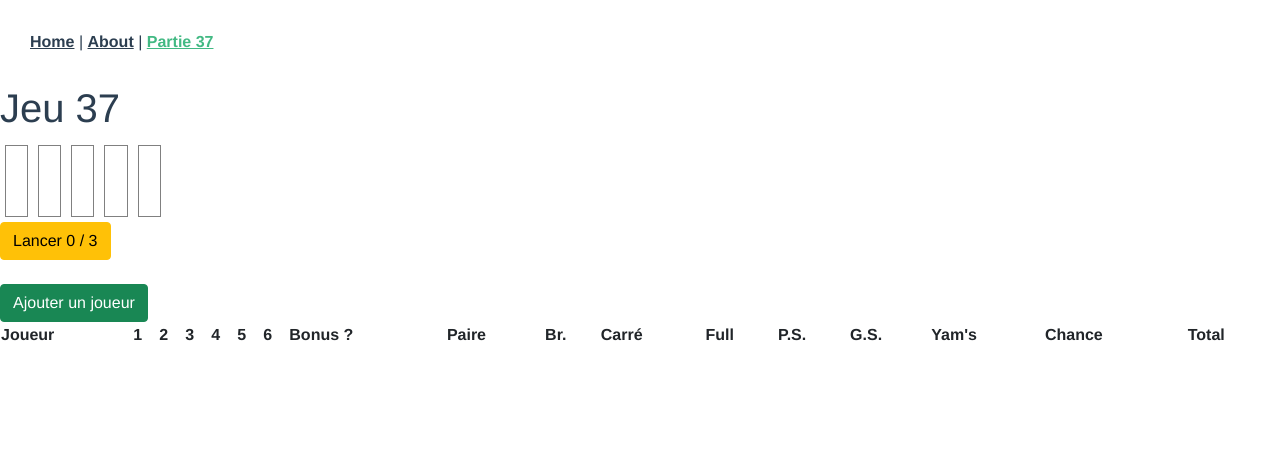
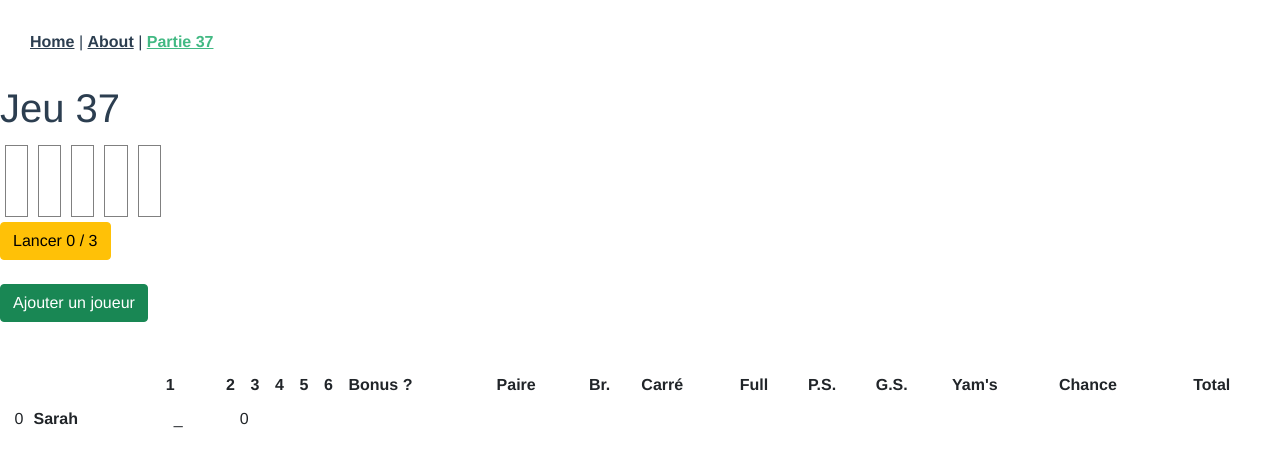
Before and after one commit to matalabanana/yams, a Vue app: page /jeu/37 in a window 1280 px wide. Shown: the top 466 px of the page. Built offline with nearby package versions, Linux system fonts and the light colour scheme.

Commit message:
correction

```diff
--- a/src/components/Jeu.vue
+++ b/src/components/Jeu.vue
@@ -11,7 +11,8 @@ export default {
   data() {
     return {
       count:0,
-      editionPrenom: false,
+      lamain:0, // joueur qui lance
+      message: '',
       des: [
         { id:0, valeur:0, relance: true },
         { id:1, valeur:0, relance: true },
@@ -19,51 +20,44 @@ export default {
         { id:3, valeur:0, relance: true },
         { id:4, valeur:0, relance: true }
       ],
-      joueurs: []
+      joueurs: [
+        { prenom: 'Sarah', points:[-1] }
+      ]
     }
   },
   methods: {
     lancerDes() {
       console.log('relance les dés éventuels... lecture du statut actuel et modif éventuelle');
-      this.count++;
-      for (let i=0; i < 5; i++) {
-        if (this.des[i].relance) {
-          this.des[i].valeur = 1 + Math.floor(Math.random() * 6);
+      if (this.count<3) {
+        for (let i=0; i < 5; i++) {
+          if (this.des[i].relance) {
+            this.des[i].valeur = 1 + Math.floor(Math.random() * 6);
+          }
         }
+        this.count++;
       }
     },
     changeDeStatut(payload) {
       console.log('change le statut de '+payload.idex)
-      if (this.des[payload.idex].valeur == 0) {
-        this.des[payload.idex].relance = true;
-      } else {
+      if (this.des[payload.idex].valeur > 0) {
         this.des[payload.idex].relance = ! this.des[payload.idex].relance
       }
     },
-    clearJeu() {
+    setFigure(payload) {
+      var x = 0
+      for (let i=0; i < 5; i++) {
+        x = x + this.des[i].valeur
+      }
+      this.message = "Attribue le choix "+payload.figure+" au joueur "+payload.joueur
+      this.joueurs[payload.joueur].points.push(x);
+      this.count = 0;
       for (let i=0; i < 5; i++) {
         this.des[i].valeur = 0
         this.des[i].relance = true;
       }
     },
-    setFigure(payload) {
-      var x = []
-      for (let i=0; i < 5; i++) {
-        x.push(this.des[i].valeur)
-      }
-      this.message = "Le joueur "+payload.joueur+" choisit la figure "+payload.figure_description+" pour les dés ..."+x.join('.')
-    },
-    editPrenom(payload) {
-      this.editionPrenom = true;
-      console.log('modification prénom '+payload.joueur);
-      this.joueurs.forEach( function(j) {
-        if (j.id==payload.joueur) {
-          j.prenom = "Gustave";
-        }
-      });
-    },
     ajouteJoueur() {
-      this.joueurs.push({})
+      this.joueurs.push({prenom: 'John', points:[-1]})
     }
   }
 }
@@ -76,7 +70,7 @@ export default {
     <h1> Jeu {{ $route.params.id }} </h1>
 
     <table>
-    <tr>
+    <tr ref="cinqDes">
 		<De v-for="de in des" :key="de.id" v-bind:id="de.id" v-bind:valeur="de.valeur" v-bind:relance="de.relance" @toggle-de="changeDeStatut"> </De>
     </tr>
     </table>
@@ -85,13 +79,8 @@ export default {
     <br> <br>
     <button class="btn btn-success" @click="ajouteJoueur"> Ajouter un joueur </button>
 
-    <div v-show="editionPrenom">
-      <input placeholder="Nom du joueur">
-      <button class="btn btn-success"> ok </button>
-    </div>
-
-    <table class="table">
-    <tr><th>Joueur </th>
+    <table class="table" v-if="joueurs.length>0" style="margin-top:50px;">
+    <tr><th>  </th><th>  </th>
       <th title="">1</th>
       <th title="">2</th>
       <th title="">3</th>
@@ -109,10 +98,17 @@ export default {
       <th title="Total des 5 dés">Chance</th>
       <th title="">Total</th>
     </tr>
-    <Joueur v-for="(j,idx) in joueurs" :key="idx" v-bind:prenom="j.prenom" v-bind:libelle="j.libelle"
-      @edit-prenom="editPrenom"
+    <Joueur v-for="(j,idx) in joueurs" :key="idx"
+      v-bind:id="idx"
+      v-bind:marques="j.points"
+      v-bind:prenom="j.prenom"
       @set-figure="setFigure"> </Joueur>
     </table>
 
+    <div> {{message}} </div>
+
+
+
+
 	</div>
 </template>
--- a/src/components/Joueur.vue
+++ b/src/components/Joueur.vue
@@ -3,31 +3,17 @@
 export default {
   name: 'Joueur',
   props: {
-    prenom:  { type: String, default: "Nouveau joueur"},
-    libelle: { type: Boolean, default: false },
+    id: { type: Number , required: true},
+    marques: { type: Array, required: true},
+    prenom: { type: String }
   },
   data() {
     return {
-      resultats: [
-        { id: 0, pt:-1, description:'1'},
-        { id: 1, pt:-1, description:'2'},
-        { id: 2, pt:-1, description:'3'},
-        { id: 3, pt:-1, description:'4'},
-        { id: 4, pt:-1, description:'5'},
-        { id: 5, pt:-1, description:'6'},
-        { id: 6, pt:-1, description:'Brelan'},        // somme des 3 dés
-        { id: 7, pt:-1, description:'Carré'},         // somme des 4 dés
-        { id: 8, pt:-1, description:'Full'},          // 25 points
-        { id: 9, pt:-1, description:'Petite suite'},  // 30 points
-        { id:10, pt:-1, description:'Grande suite'},  // 40 points
-        { id:11, pt:-1, description:'Yams'},          // 50 points
-        { id:12, pt:-1, description:'Chance'},        // somme des 5 dés
-      ],
-      edite: true
+      editable: false,
     }
   },
   methods: {
-    lancerDes() {
+    lancerDes: function() {
       console.log('relance les dés éventuels... lecture du statut actuel et modif éventuelle');
       this.count++;
       for (let i=0; i < 5; i++) {
@@ -41,11 +27,15 @@ export default {
       this.des[payload.idex].relance = ! this.des[payload.idex].relance
     },
     emitSetFigure(id) {
-      this.$emit('set-figure', { joueur: this.id, figure:id , figure_description: this.resultats[id].description });
+      this.$emit('set-figure', { figure:id , joueur:this.id });
     },
-    emitEditPrenom() {
-      this.$emit('edit-prenom', { joueur: this.id });
-      console.log('demande édition prénom '+this.prenom);
+    givefocus() {
+      console.log('donne le focus');
+      this.$refs.zonetxt.focus();
+    },
+    editePrenom() {
+      this.editable = true;
+      this.marques.forEach(x => console.log(x));
     }
   }
 }
@@ -54,12 +44,18 @@ export default {
 
 <template>
   <tr>
+    <td class="text-end">{{id}}</td>
     <td>
-      <b @click="emitEditPrenom">{{prenom}}</b>
+      <b v-show="!editable" @click="editePrenom">{{prenom}}</b>
+      <div v-show="editable">
+        <input type="text" v-model="prenom" ref="zonetxt">
+        <button class="btn btn-secondary" @click="editable=false"> ok </button>
+        <button class="btn btn-secondary" @click="givefocus"> focus </button>
+      </div>
     </td>
-    <td v-for="x in resultats" :key="x.id">
-      {{x.pt >= 0 ? x.pt : ''}}
-      <div v-if="x.pt < 0"> <a @click="emitSetFigure(x.id)">_</a> </div>
+    <td v-for="(x, idx) in marques" :key="idx">
+      {{x >= 0 ? x : ''}}
+      <div v-if="x<0"> <a @click="emitSetFigure(idx)">_</a> </div>
     </td>
     <td class="text-end"> 0 </td>
   </tr>
```
Also changed, not shown: 1 other file (tests, documents, lock files or other folders).
